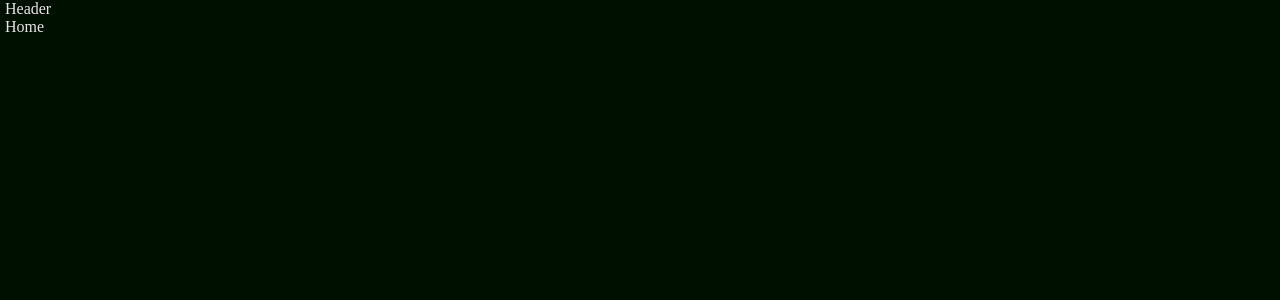
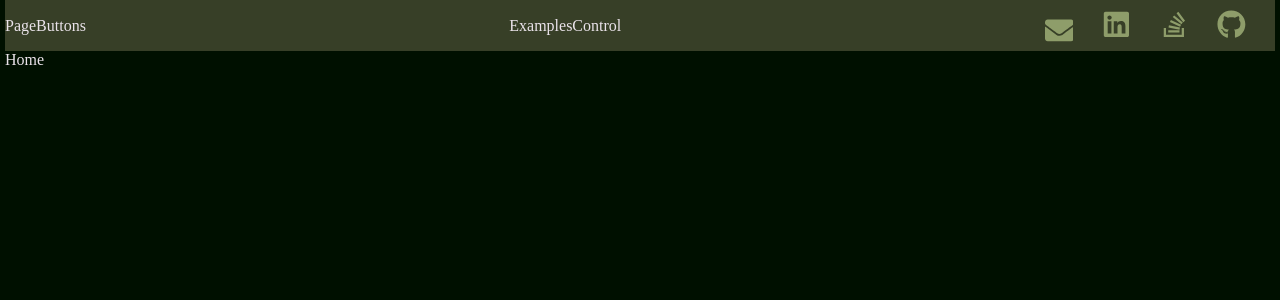
Before and after one commit to jmarkstevens/JMarkStevens2019, a React app: page / in a window 1280 px wide. Shown: the top 300 px of the page. Built offline with nearby package versions, Linux system fonts and the light colour scheme.

Commit message:
wip header

```diff
--- a/src/components/app/app-component.jsx
+++ b/src/components/app/app-component.jsx
@@ -11,7 +11,7 @@ const AppComponent = ({ page, changePage }) => {
   const showResume = page === 'resume'
   return (
     <div className="app-container">
-      <Header page={page} changePage={changePage} />
+      <Header changePage={changePage} page={page} />
       {showExamples && <Examples />}
       {showHome && <Home />}
       {showResume && <Resume />}
--- /dev/null
+++ b/src/components/header/contact-links/contact-links.jsx
@@ -0,0 +1,45 @@
+import React from 'react'
+import {
+  FaEnvelope,
+  FaLinkedin,
+  FaStackOverflow,
+  FaGithub
+} from 'react-icons/fa'
+
+const emailLink = 'mailto:jms@jmarkstevens.com'
+
+const ContactLinks = () => {
+  return (
+    <div className="contact-links">
+      <a className="contact-links-link" href={emailLink} title="email">
+        <FaEnvelope className="contact-icon" aria-hidden="true" />
+      </a>
+      <a
+        href="https://www.linkedin.com/in/j-mark-stevens-1653a516/"
+        title="LinkedIn"
+        rel="noopener noreferrer"
+        target="_blank"
+      >
+        <FaLinkedin className="contact-icon" aria-hidden="true" />
+      </a>
+      <a
+        href="http://stackoverflow.com/users/5248398/j-mark-stevens?tab=profile"
+        title="StackOverflow"
+        rel="noopener noreferrer"
+        target="_blank"
+      >
+        <FaStackOverflow className="contact-icon" aria-hidden="true" />
+      </a>
+      <a
+        href="https://github.com/jmarkstevens"
+        title="StackOverflow"
+        rel="noopener noreferrer"
+        target="_blank"
+      >
+        <FaGithub className="contact-icon" aria-hidden="true" />
+      </a>
+    </div>
+  )
+}
+
+export default ContactLinks
--- /dev/null
+++ b/src/components/header/contact-links/index.js
@@ -0,0 +1 @@
+export { default } from './contact-links'
--- /dev/null
+++ b/src/components/header/examples-control/examples-control.jsx
@@ -0,0 +1,7 @@
+import React from 'react'
+
+const ExamplesControl = () => {
+  return <div className="examples-control">ExamplesControl</div>
+}
+
+export default ExamplesControl
--- /dev/null
+++ b/src/components/header/examples-control/index.js
@@ -0,0 +1 @@
+export { default } from './examples-control'
--- a/src/components/header/header.jsx
+++ b/src/components/header/header.jsx
@@ -1,7 +1,17 @@
 import React from 'react'
 
+import ContactLinks from './contact-links'
+import ExamplesControl from './examples-control'
+import PageButtons from './page-buttons'
+
 const Header = () => {
-  return <div className="header-container">Header</div>
+  return (
+    <div className="header-container">
+      <PageButtons />
+      <ExamplesControl />
+      <ContactLinks />
+    </div>
+  )
 }
 
 export default Header
--- /dev/null
+++ b/src/components/header/page-buttons/index.js
@@ -0,0 +1 @@
+export { default } from './page-buttons'
--- /dev/null
+++ b/src/components/header/page-buttons/page-buttons.jsx
@@ -0,0 +1,7 @@
+import React from 'react'
+
+const PageButtons = () => {
+  return <div className="page-buttons">PageButtons</div>
+}
+
+export default PageButtons
--- a/src/styles/common.scss
+++ b/src/styles/common.scss
@@ -1,5 +1,6 @@
 .common-button-icon {
-  font-size: 2.2em !important;
+  color: $button-color !important;
+  font-size: 1.8em !important;
 }
 
 .common-icon-button {
--- a/src/styles/header.scss
+++ b/src/styles/header.scss
@@ -0,0 +1,37 @@
+.header-container {
+  background-color: $header-background;
+  display: flex;
+  flex-direction: row;
+  line-height: 3.2em;
+  overflow: hidden;
+  padding: 0;
+}
+
+.contact-links {
+  flex-grow: 1;
+  height: 3.2em;
+  text-align: right;
+  vertical-align: middle;
+}
+
+.contact-links-link {
+  height: 3.2em;
+  vertical-align: middle;
+}
+
+.contact-icon {
+  color: $button-color !important;
+  font-size: 1.8em !important;
+  margin-right: 1em;
+  margin-top: 0.35em;
+}
+
+.examples-control {
+  flex-grow: 1;
+  text-align: center;
+}
+
+.page-buttons {
+  flex-grow: 1;
+  text-align: left;
+}
--- a/src/styles/variables.scss
+++ b/src/styles/variables.scss
@@ -9,3 +9,4 @@ $background-color: #001000;
 $foreground-color: #eae3ea;
 $snip-text-color: #bda870;
 $tree-edit-new-background: #001500;
+$header-background: #373f27;
```
